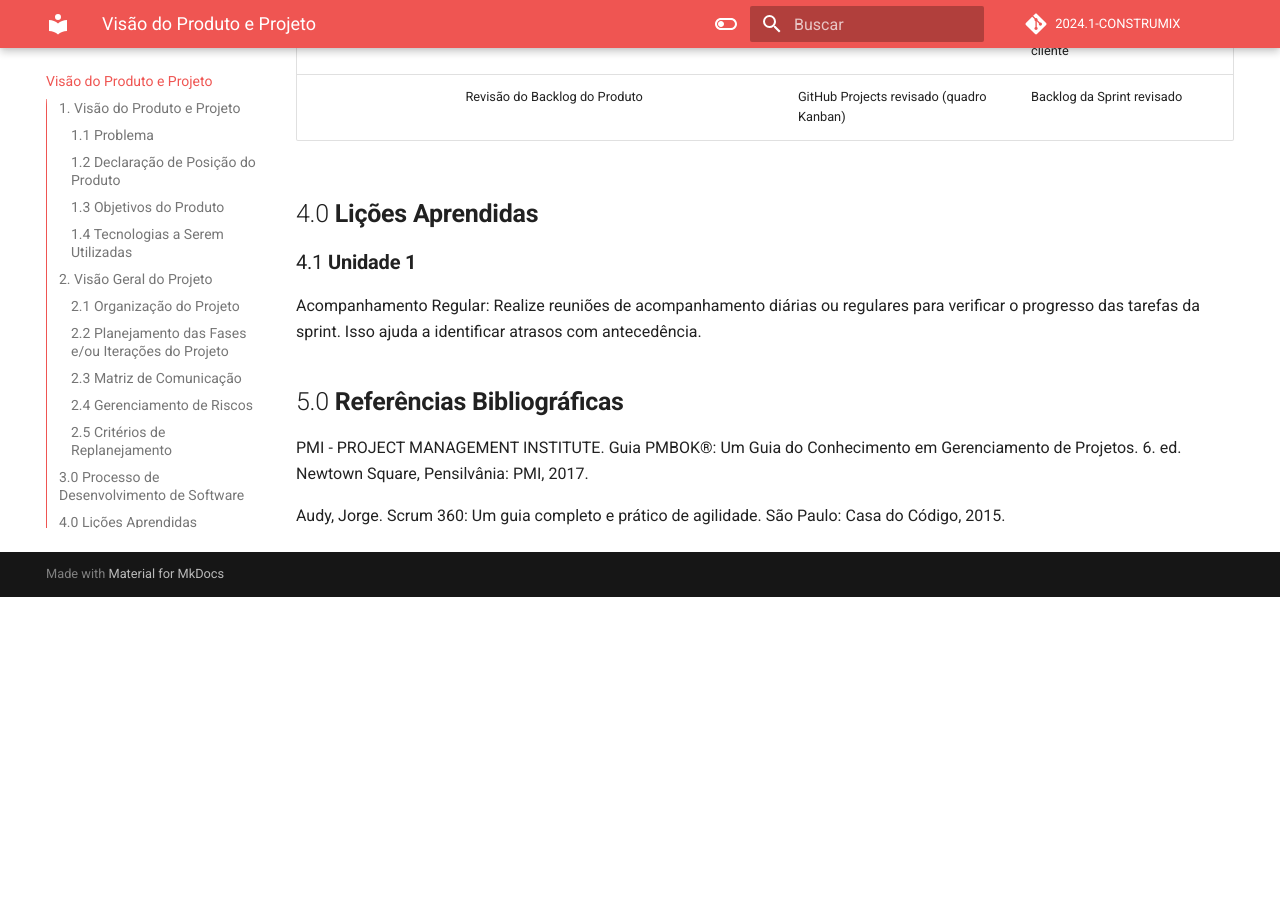
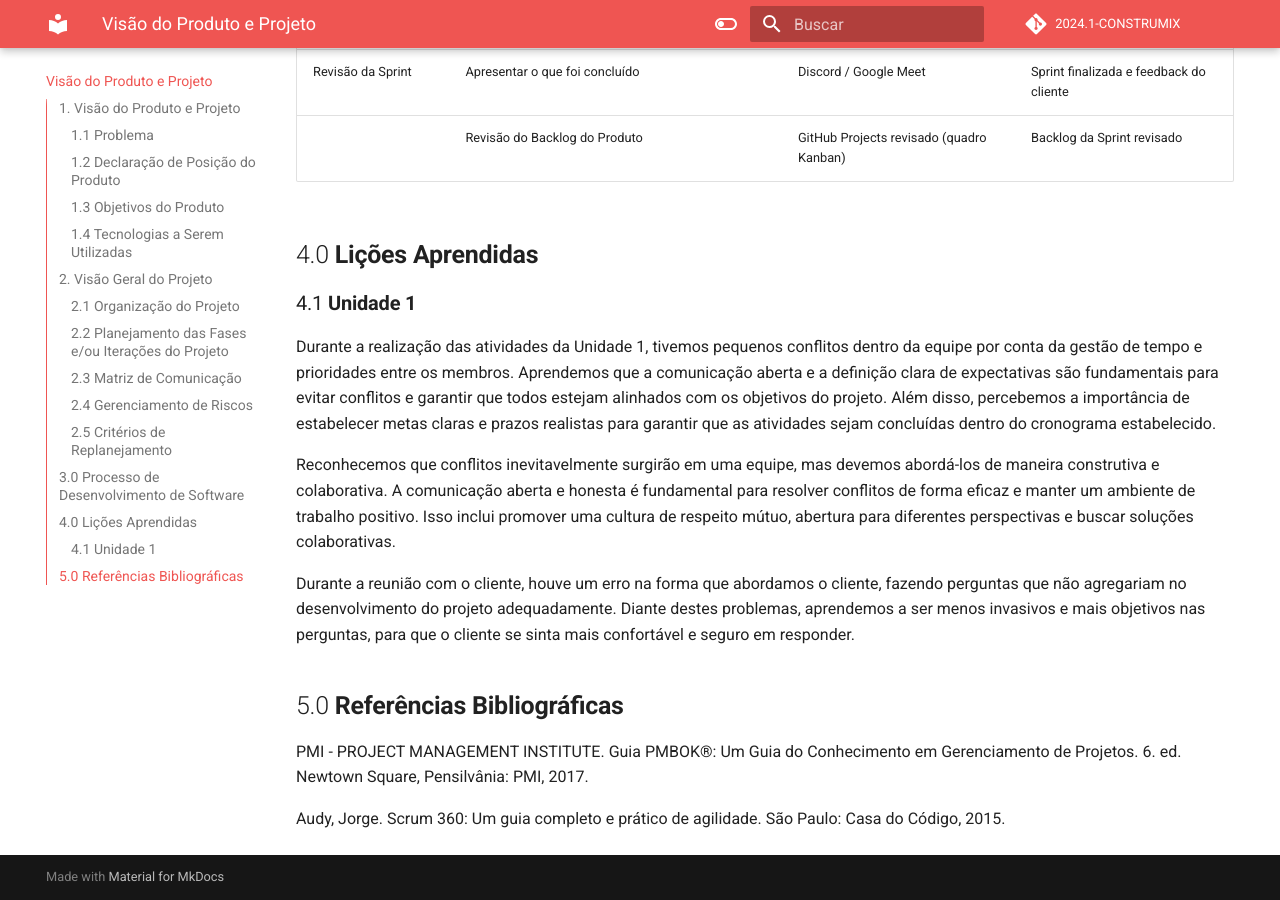
Before and after one commit to mdsreq-fga-unb/2024.1-CONSTRUMIX, an MkDocs documentation site: the page built from docs/documentoVisao.md, in a window 1280 px wide and 900 px high, scrolled down 6460 px. Built offline with MkDocs 1.6.1 and Material for MkDocs 9.7.7, drawn with Linux system fonts in a browser that asks for light colours; some web fonts are replaced; comment, search, counter and statistics services are not loaded; before the commit the page ends 7057 px from its top, so only the background shows below that; some of the changed text lies outside the part shown.

Commit message:
Adicionando lições aprendidas

```diff
--- a/docs/documentoVisao.md
+++ b/docs/documentoVisao.md
@@ -4,7 +4,7 @@
 | ---------- | ---------- | ------------------------------------------------------------------------------------- | ------------------------------------------------------------------------- |
 | 08/04/2024 | 1\.0 | Criação do documento | Carlos Eduardo; Eric Rabelo;  Paulo Henrique; Samara Letícia; Sunamita Vitória;  Wolfgang Friedrich |
 | 16/04/2024 | 2\.0 | Preenchendo seções de visão geral do projeto e de lições aprendidas| Eric Rabelo;  Paulo Henrique; Wolfgang Friedrich |
-| 17/04/2024 | 2\.1 | Criação do Gerenciamento de Riscos e planejamento das fases e/ou Iterações do Projeto | Carlos Eduardo; Júlia Takaki; Samara Letícia|
+| 17/04/2024 | 2\.1 | Criação do Gerenciamento de Riscos e planejamento das fases e/ou Iterações do Projeto, critérios de replanejamento, lições aprendidas e material sobre processos ESW | Carlos Eduardo; Júlia Takaki; Samara Letícia, Paulo Henrique, Suanmita Vitória, Eric Rabelo|
 
 ## 1. **Visão do Produto e Projeto**
 
@@ -139,7 +139,11 @@
 
 ### 4.1 **Unidade 1**
 
-Acompanhamento Regular: Realize reuniões de acompanhamento diárias ou regulares para verificar o progresso das tarefas da sprint. Isso ajuda a identificar atrasos com antecedência.
+Durante a realização das atividades da Unidade 1, tivemos pequenos conflitos dentro da equipe por conta da gestão de tempo e prioridades entre os membros. Aprendemos que a comunicação aberta e a definição clara de expectativas são fundamentais para evitar conflitos e garantir que todos estejam alinhados com os objetivos do projeto. Além disso, percebemos a importância de estabelecer metas claras e prazos realistas para garantir que as atividades sejam concluídas dentro do cronograma estabelecido.
+
+Reconhecemos que conflitos inevitavelmente surgirão em uma equipe, mas devemos abordá-los de maneira construtiva e colaborativa. A comunicação aberta e honesta é fundamental para resolver conflitos de forma eficaz e manter um ambiente de trabalho positivo. Isso inclui promover uma cultura de respeito mútuo, abertura para diferentes perspectivas e buscar soluções colaborativas.
+
+Durante a reunião com o cliente, houve um erro na forma que abordamos o cliente, fazendo perguntas que não agregariam no desenvolvimento do projeto adequadamente. Diante destes problemas, aprendemos a ser menos invasivos e mais objetivos nas perguntas, para que o cliente se sinta mais confortável e seguro em responder.
 
 ## 5.0 **Referências Bibliográficas**
 
```
